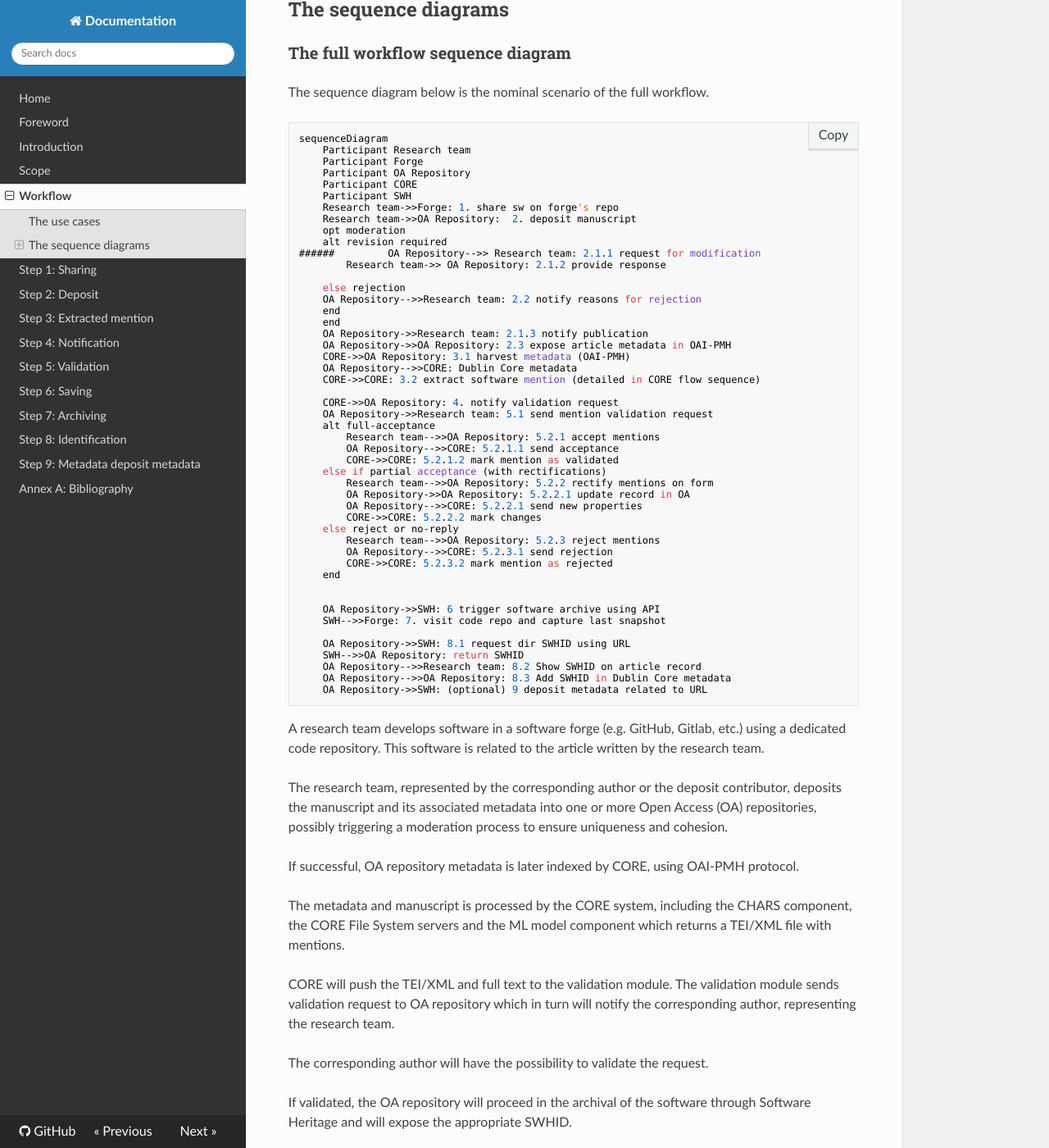
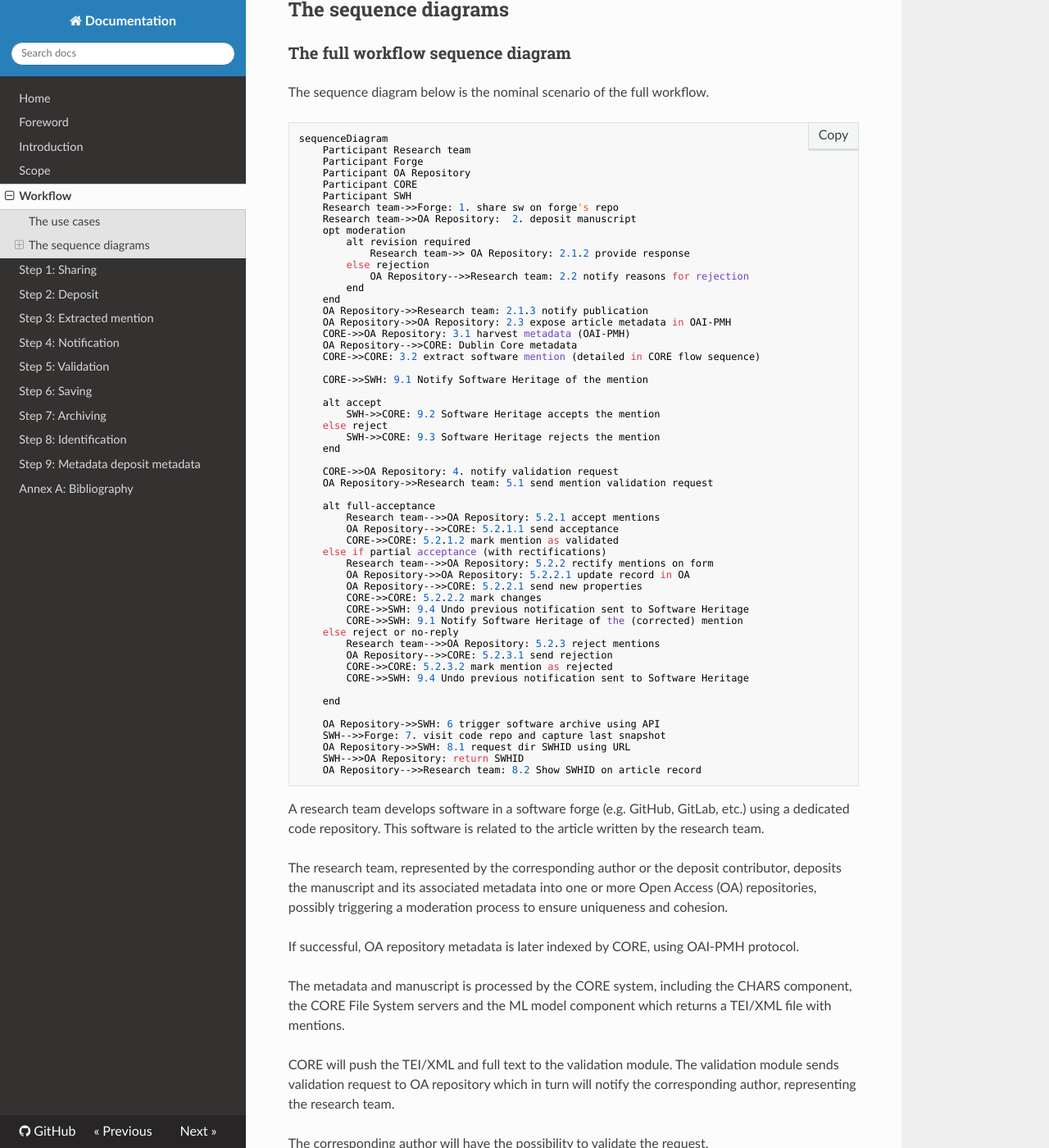
Before and after one commit to herrboyer/SoFairOA-documentation, an MkDocs documentation site: the page built from docs/04-workflow.md, in a window 1280 px wide and 1400 px high, scrolled down 533 px. Shown: the whole window at 82% size. Built offline with MkDocs 1.6.1, drawn with Linux system fonts in a browser that asks for light colours; nearby versions of some CDN libraries.

Commit message:
Integrate SWH COAR Notify to the workflow

````diff
--- a/docs/04-workflow.md
+++ b/docs/04-workflow.md
@@ -32,13 +32,11 @@ sequenceDiagram
     Research team->>Forge: 1. share sw on forge's repo
     Research team->>OA Repository:  2. deposit manuscript
     opt moderation
-    alt revision required
-######         OA Repository-->> Research team: 2.1.1 request for modification
-        Research team->> OA Repository: 2.1.2 provide response
-
-    else rejection
-    OA Repository-->>Research team: 2.2 notify reasons for rejection
-    end
+        alt revision required
+            Research team->> OA Repository: 2.1.2 provide response
+        else rejection
+            OA Repository-->>Research team: 2.2 notify reasons for rejection
+        end
     end
     OA Repository->>Research team: 2.1.3 notify publication
     OA Repository->>OA Repository: 2.3 expose article metadata in OAI-PMH
@@ -46,8 +44,17 @@ sequenceDiagram
     OA Repository-->>CORE: Dublin Core metadata
     CORE->>CORE: 3.2 extract software mention (detailed in CORE flow sequence)
 
+    CORE->>SWH: 9.1 Notify Software Heritage of the mention
+
+    alt accept
+        SWH->>CORE: 9.2 Software Heritage accepts the mention
+    else reject
+        SWH->>CORE: 9.3 Software Heritage rejects the mention
+    end
+
     CORE->>OA Repository: 4. notify validation request
     OA Repository->>Research team: 5.1 send mention validation request
+
     alt full-acceptance
         Research team-->>OA Repository: 5.2.1 accept mentions
         OA Repository-->>CORE: 5.2.1.1 send acceptance
@@ -57,24 +64,24 @@ sequenceDiagram
         OA Repository->>OA Repository: 5.2.2.1 update record in OA
         OA Repository-->>CORE: 5.2.2.1 send new properties
         CORE->>CORE: 5.2.2.2 mark changes
+        CORE->>SWH: 9.4 Undo previous notification sent to Software Heritage
+        CORE->>SWH: 9.1 Notify Software Heritage of the (corrected) mention
     else reject or no-reply
         Research team-->>OA Repository: 5.2.3 reject mentions
         OA Repository-->>CORE: 5.2.3.1 send rejection
         CORE->>CORE: 5.2.3.2 mark mention as rejected
+        CORE->>SWH: 9.4 Undo previous notification sent to Software Heritage
+
     end
-
 
     OA Repository->>SWH: 6 trigger software archive using API
     SWH-->>Forge: 7. visit code repo and capture last snapshot
-
     OA Repository->>SWH: 8.1 request dir SWHID using URL
     SWH-->>OA Repository: return SWHID
     OA Repository-->>Research team: 8.2 Show SWHID on article record
-    OA Repository-->>OA Repository: 8.3 Add SWHID in Dublin Core metadata
-    OA Repository->>SWH: (optional) 9 deposit metadata related to URL
 ```
 
-A research team develops software in a software forge (e.g. GitHub, Gitlab,
+A research team develops software in a software forge (e.g. GitHub, GitLab,
 etc.) using a dedicated code repository. This software is related to the
 article written by the research team.
 
````
